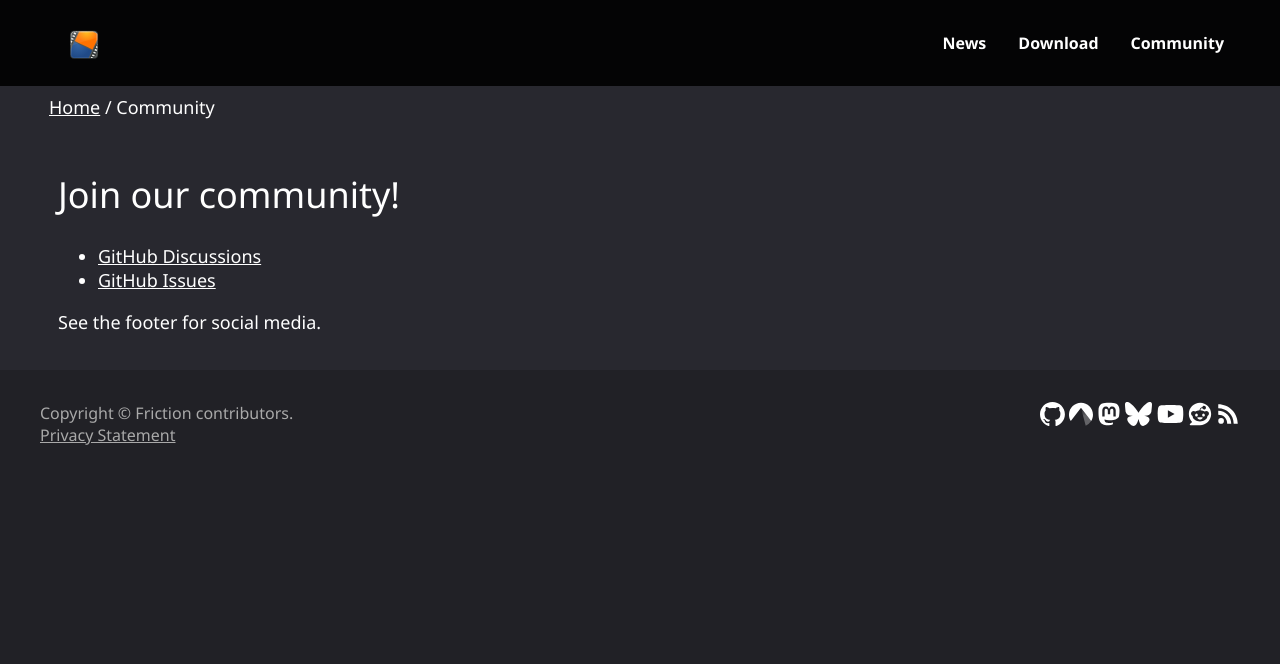
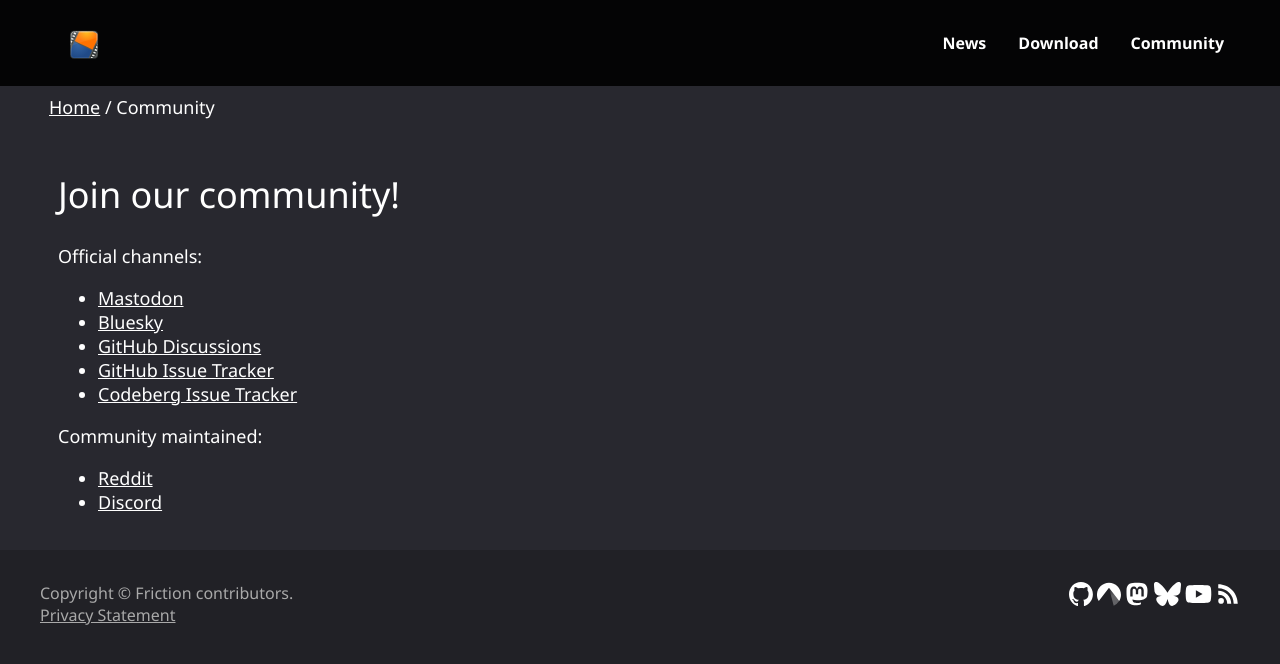
Before and after one commit to friction2d/friction2d.github.io, a Jekyll site: the page built from community.md, in a window 1280 px wide. Shown: the top 664 px of the page. Built offline with Jekyll 4.4.1, drawn with Linux system fonts in a browser that asks for light colours.

Commit message:
Update community

```diff
--- a/_includes/footer.html
+++ b/_includes/footer.html
@@ -6,7 +6,6 @@
         <a target="_blank" rel="me" href="https://floss.social/@friction" title="Join us on Mastodon"><img src="{{ site.url }}/assets/mastodon-white.svg" height="24" /></a>
         <a target="_blank" rel="me" href="https://bsky.app/profile/friction.graphics" title="Join us on Bluesky"><img src="{{ site.url }}/assets/bsky.svg" height="24" /></a>
         <a target="_blank" rel="me" href="https://www.youtube.com/@friction-graphics" title="Join us on YouTube"><img src="{{ site.url }}/assets/youtube.svg" height="24" /></a>
-        <a target="_blank" rel="me" href="https://www.reddit.com/r/frictiongraphics" title="Join us on Reddit"><img src="{{ site.url }}/assets/reddit.svg" height="24" /></a>
         <a href="{{ site.url }}/feed.xml" title="News Feed"><img src="{{ site.url }}/assets/rss.svg" height="24" /></a>
     </p>
 </div>
--- a/community.md
+++ b/community.md
@@ -6,7 +6,15 @@ permalink: community.html
 
 # Join our community!
 
+Official channels:
+
+* [Mastodon](https://floss.social/@friction)
+* [Bluesky](https://bsky.app/profile/friction.graphics)
 * [GitHub Discussions](https://github.com/orgs/friction2d/discussions)
-* [GitHub Issues](https://github.com/friction2d/friction/issues)
+* [GitHub Issue Tracker](https://github.com/friction2d/friction/issues)
+* [Codeberg Issue Tracker](https://codeberg.org/friction/friction/issues)
 
-See the footer for social media.
+Community maintained:
+
+* [Reddit](https://www.reddit.com/r/frictiongraphics)
+* [Discord](https://discord.gg/FkjnM2r2JD)
```
